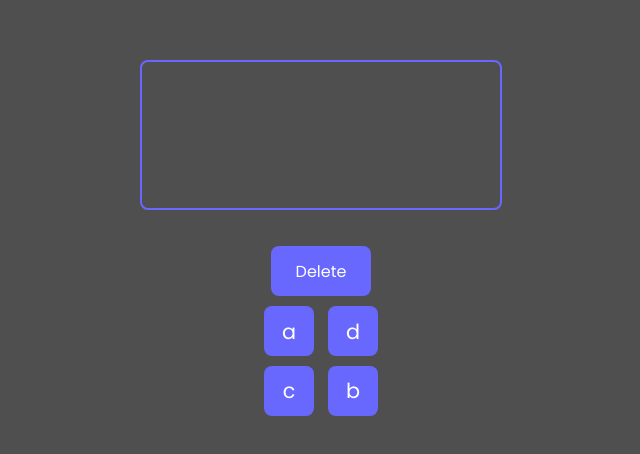
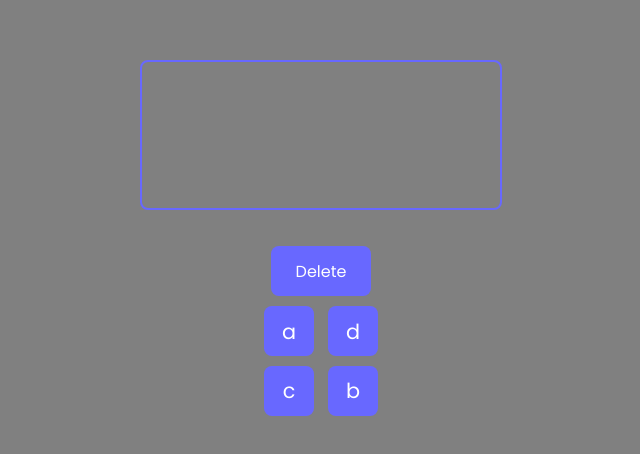
Before and after one commit to aajivak/ke, a plain HTML site: page index.html in a window 1280 px wide. Shown: the part 160-614 px from the top of the page, without its empty margins (319-959 px from the left). Drawn offline with Linux system fonts and the light colour scheme.

Commit message:
Update style.css

```diff
--- a/style.css
+++ b/style.css
@@ -4,7 +4,7 @@
     padding: 0;
     box-sizing: border-box;
     font-family: 'Poppins', sans-serif;
-    background-color: #4f4f4f;
+    background-color: grey;
 }
 body {
     display: grid;
```
